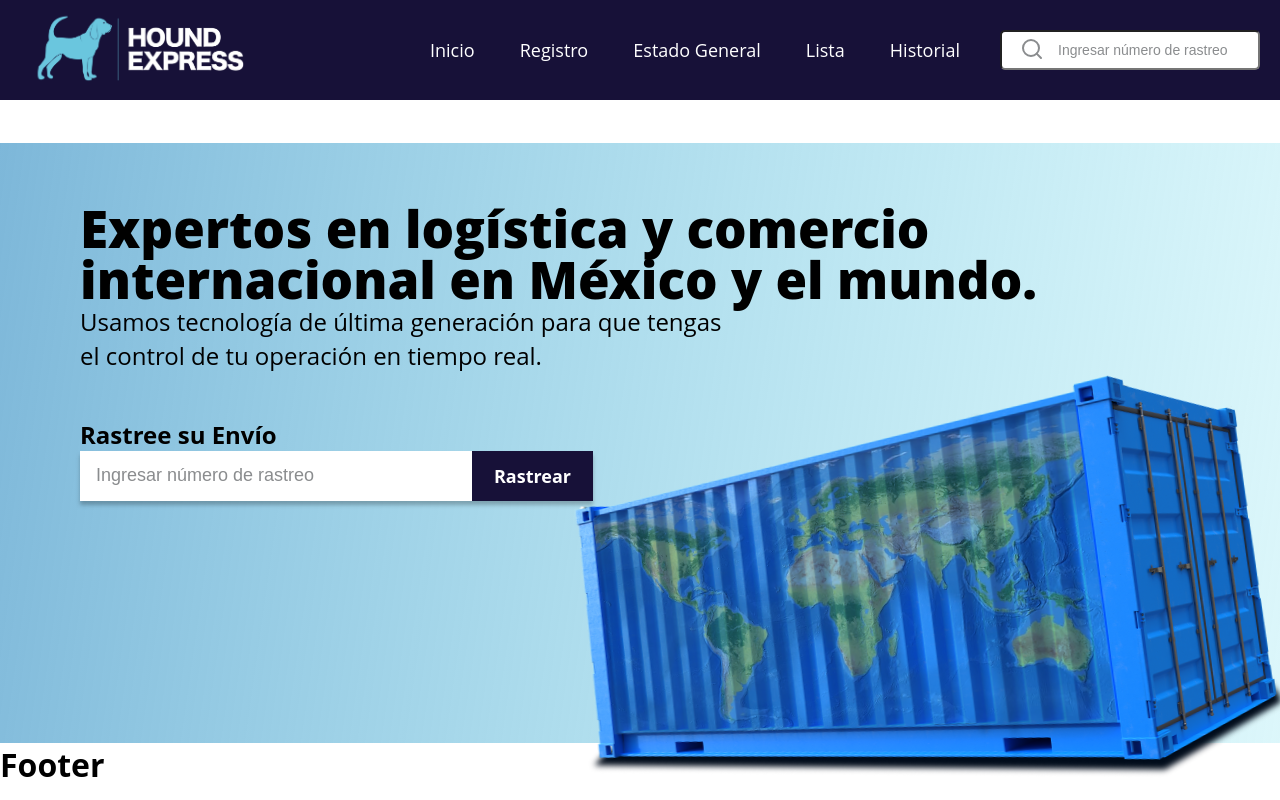
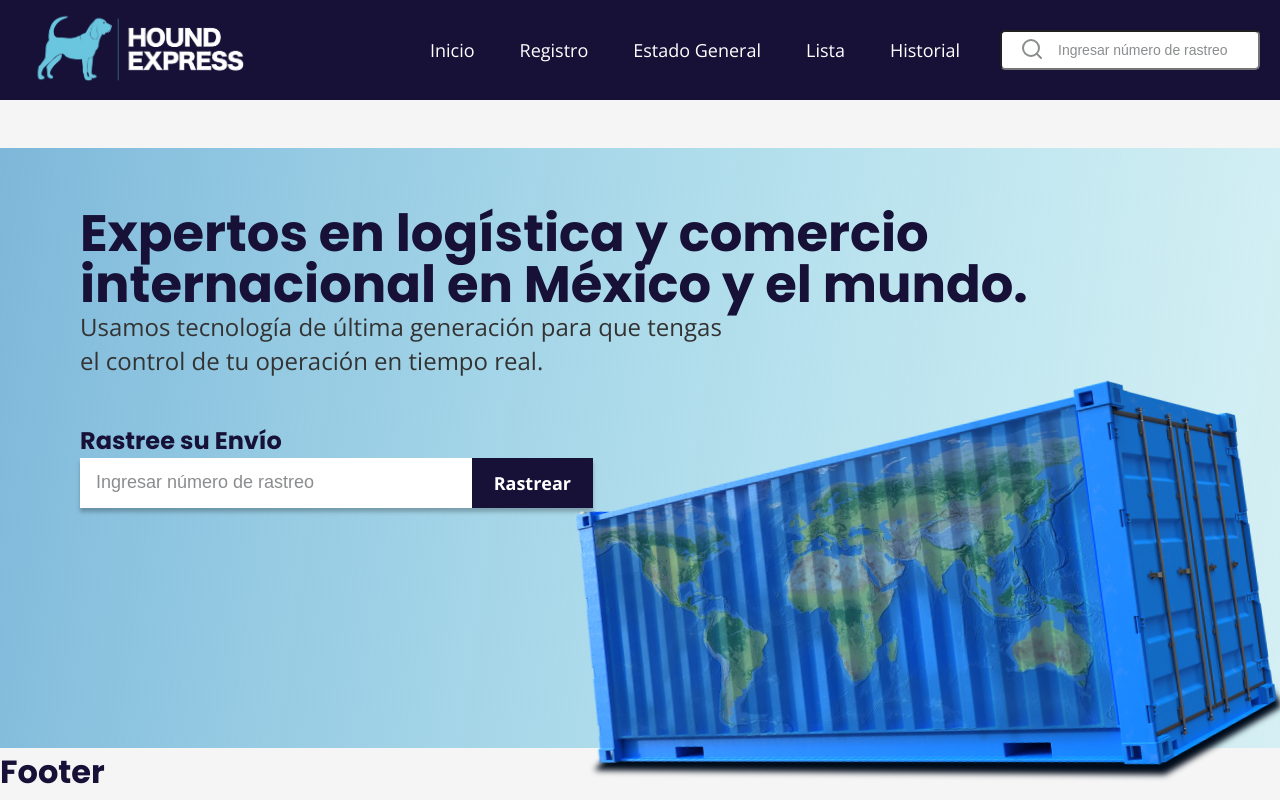
Before and after one commit to ego-mejia/hound-express-react, a React (Vite) app: page / in a window 1280 px wide. Built offline with nearby package versions, Linux system fonts and the light colour scheme.

Commit message:
imported google fonts on index.html

```diff
--- a/index.html
+++ b/index.html
@@ -1,10 +1,18 @@
-<!doctype html>
+<!DOCTYPE html>
 <html lang="en">
   <head>
     <meta charset="UTF-8" />
     <link rel="icon" type="image/svg+xml" href="/vite.svg" />
     <meta name="viewport" content="width=device-width, initial-scale=1.0" />
-    <title>hound-express-website</title>
+    <title>Hound Express</title>
+
+    <!-- Google Fonts -->
+    <link rel="preconnect" href="https://fonts.googleapis.com" />
+    <link rel="preconnect" href="https://fonts.gstatic.com" crossorigin />
+    <link
+      href="https://fonts.googleapis.com/css2?family=Open+Sans:wght@300;400;600;700&family=Poppins:wght@400;600;700&display=swap"
+      rel="stylesheet"
+    />
   </head>
   <body>
     <div id="root"></div>
--- a/src/styles/GlobalStyle.ts
+++ b/src/styles/GlobalStyle.ts
@@ -14,13 +14,19 @@ export const GlobalStyle = createGlobalStyle`
     }
 
   body {
-    font-family: 'Open Sans', sans-serif;
-  }
+      font-family: ${({ theme }) => theme.fonts.body};
+      background-color: ${({ theme }) => theme.colors.background};
+      color: ${({ theme }) => theme.colors.text};
+    }
 
-  h3{
-    font-size: 24px;
-    color: $dark-blue;
+    h1, h2, h3, h4, h5, h6 {
+      font-family: ${({ theme }) => theme.fonts.heading};
+      color: ${({ theme }) => theme.colors.darkBlue};
+    }
 
+    h3 {
+      font-size: 24px;
+      color: ${({ theme }) => theme.colors.darkBlue};
     }
 
     input::placeholder{
@@ -35,7 +41,6 @@ export const GlobalStyle = createGlobalStyle`
   button {
     font-family: inherit;
     cursor: pointer;
-
     background-color: ${({ theme }) => theme.colors.darkBlue};
     font-size: 18px;
     font-weight: bold;
@@ -43,7 +48,6 @@ export const GlobalStyle = createGlobalStyle`
     padding: 0px 22px;
     height: 100%;
     border: none;
-}
   }
 
   ul, ol {
--- a/src/styles/theme.ts
+++ b/src/styles/theme.ts
@@ -26,10 +26,10 @@ export const theme = {
         buttonHover: "#218838",
         },
   },
-//   FONTS
+  // 🎨 FONTS
   fonts: {
-    body: "'Roboto', sans-serif",
-    heading: "'Poppins', sans-serif",
+    body: "'Open Sans', sans-serif",
+    heading: "'Poppins', sans-serif", // puedes usar otra para títulos
   },
 
     // 📱 Breakpoints
```
